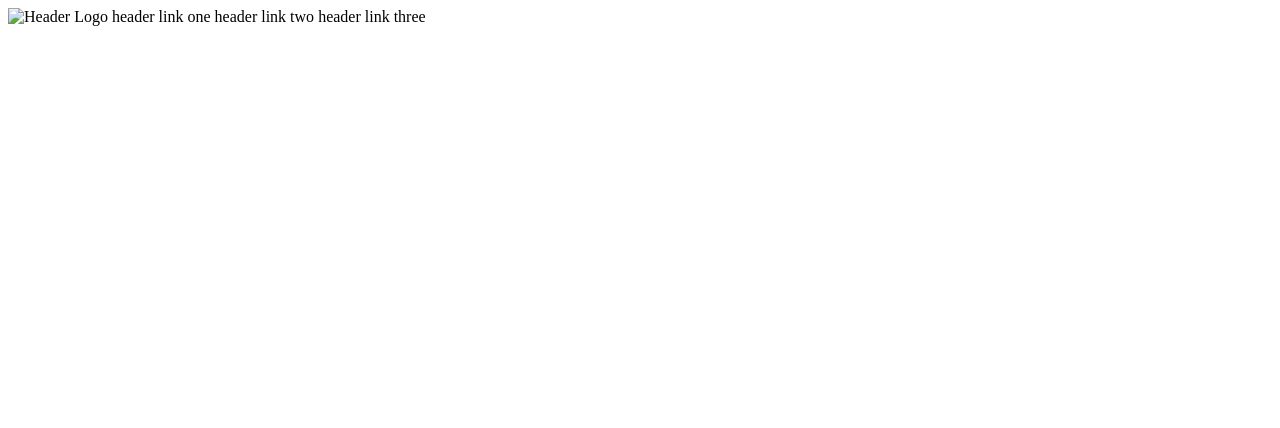
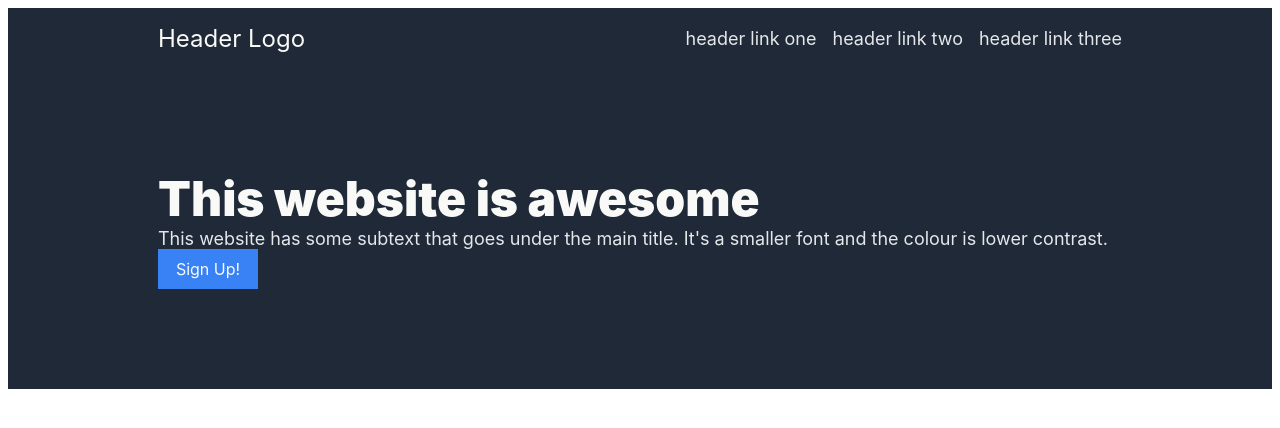
Before and after one commit to StephTorres22/Landing-Page, a plain HTML site: page index.html in a window 1280 px wide. Drawn offline with Linux system fonts and the light colour scheme.

Commit message:
header logo and links aligned, rest of top section started

```diff
--- a/index.html
+++ b/index.html
@@ -3,14 +3,26 @@
     <head>
         <title>Landing Page</title>
         <meta charset="UTF-8">
+        <link rel="stylesheet" href="./style.css">
     </head>
     <body>
         <div class="top">
         <div class="header">
-            <img src="./images/" alt="Header Logo">
+            <div class="header-logo">Header Logo</div>
+            <div class="header-links">
             <a>header link one</a>
             <a>header link two</a>
             <a>header link three</a>
+        </div>
+        </div>
+
+        <div class="top-container">
+            <div class="left">
+                <div class="hero-main">This website is awesome</div>
+                <div class="hero-secondary">This website has some subtext that goes under the main title. It's a smaller font and the colour is lower contrast.</div>
+                <div class="top-button">Sign Up!</div>
+            </div>
+            <div class="image-holder"></div>
         </div>
     </div>
 
--- a/style.css
+++ b/style.css
@@ -0,0 +1,61 @@
+body{
+    font-family: -apple-system, BlinkMacSystemFont, 'Segoe UI', Roboto, Oxygen, Ubuntu, Cantarell, 'Open Sans', 'Helvetica Neue', sans-serif;
+}
+.top{
+    background-color: #1f2937;
+    padding: 0 150px;
+
+}
+
+.header{
+
+    padding: 16px 0;
+    display: flex;
+    align-items: center;
+    justify-content: space-between;
+}
+
+.header-logo{
+font-size: 24px;
+color: #f9faf8;
+
+}
+
+.header-links{
+    display: flex;
+    gap: 16px;
+
+}
+
+.top-container{
+    display: flex;
+    flex: 1 0 auto;
+    padding: 100px 0;
+
+}
+
+.left{
+    display: flex;
+    flex-direction: column;
+}
+
+.hero-main{
+    font-size: 48px;
+    font-weight: 900;
+    color: #f9faf8;
+}
+
+.hero-secondary, .header{
+    color: #e5e7eb;
+    font-size: 18px;
+}
+
+.top-button{
+    background-color: #3882f6;
+    color: #f9faf8;
+    padding: 10px;
+    width: 80px;
+    display: flex;
+    justify-content: center;
+    align-items: center;
+}
```
